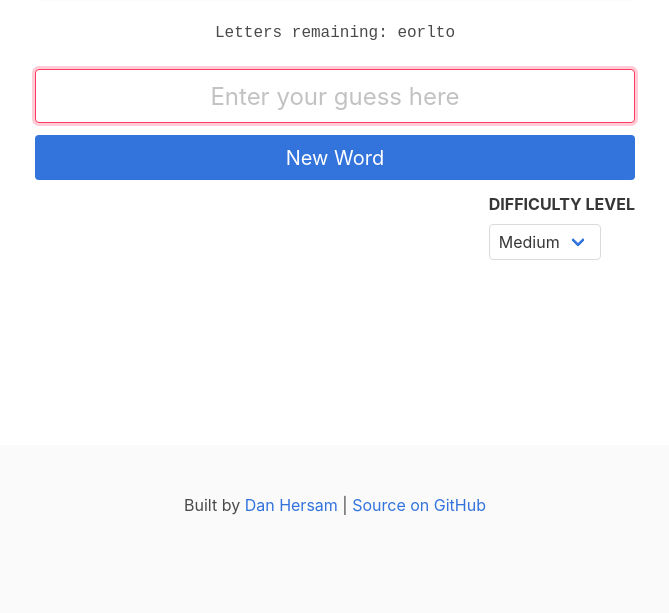
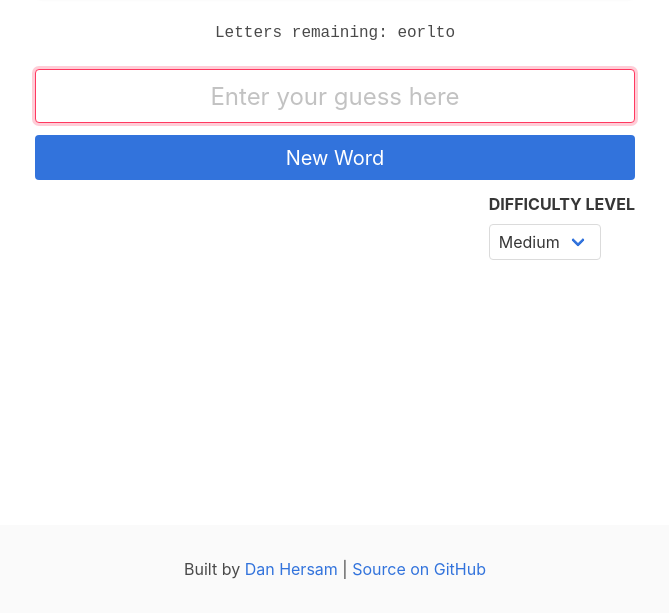
Before and after one commit to jaden/word-scramble, a plain HTML site: page public/index.html in a window 1280 px wide. Shown: the part 187-800 px from the top of the page, without its empty margins (305-974 px from the left). Drawn offline with Linux system fonts and the light colour scheme.

Commit message:
Reduce size of footer

```diff
--- a/public/index.html
+++ b/public/index.html
@@ -18,6 +18,10 @@
     body > footer {
       position: sticky;
       top: 100vh;
+    }
+
+    .footer {
+      padding: 2rem;
     }
 
     @media screen and (min-width: 1068px) {
```
